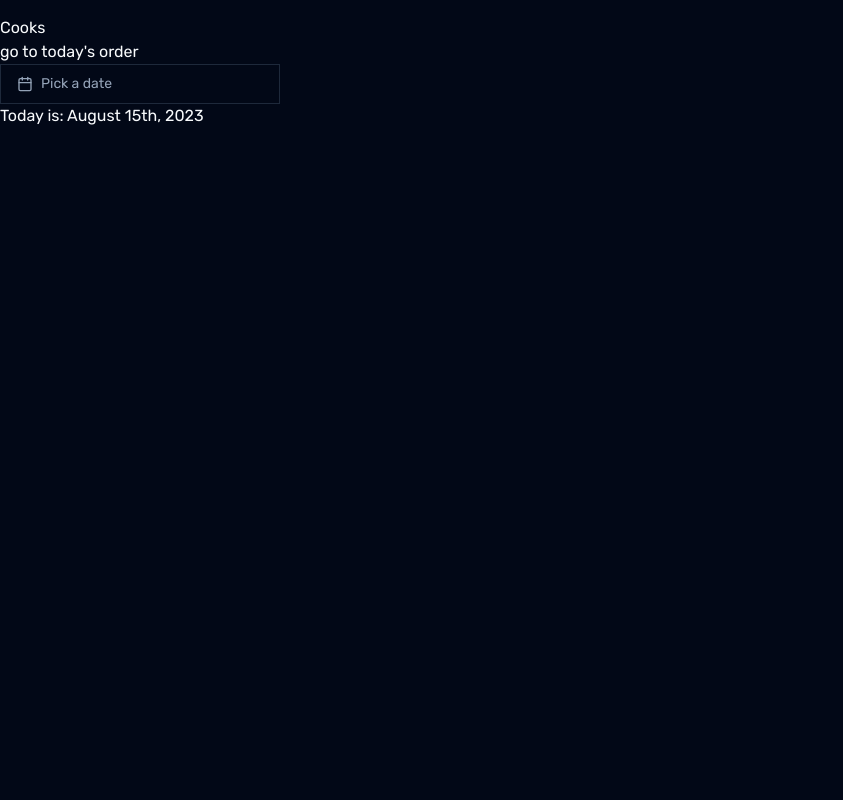
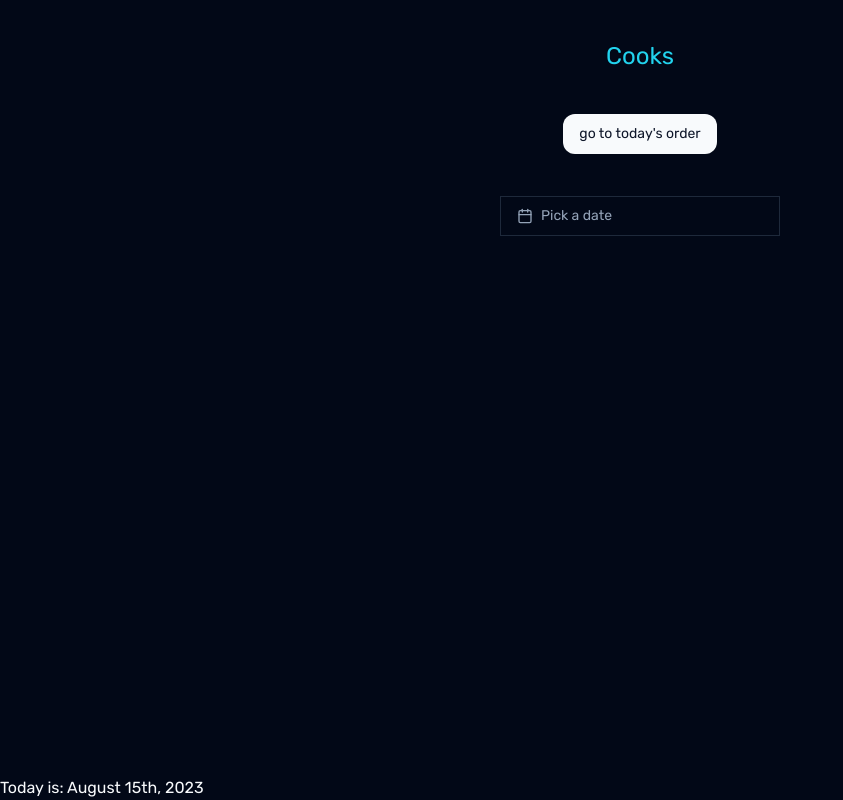
Before and after one commit to Texopolis/orderUp, a Next.js app: page /dashboard in a window 1280 px wide. Shown: the whole page, without its empty margins (0-843 px from the left). Built offline with nearby package versions, Linux system fonts and the light colour scheme.

Commit message:
small style updates

```diff
--- a/app/dashboard/layout.tsx
+++ b/app/dashboard/layout.tsx
@@ -19,8 +19,10 @@ export default function RootLayout({
   return (
     <html lang="en" className="dark">
       <body className={rubik.className}>
-        <MenuBarComp />
-        {children}
+        <div className="flex flex-col h-screen">
+          <MenuBarComp />
+          {children}
+        </div>
       </body>
     </html>
   );
--- a/app/dashboard/page.tsx
+++ b/app/dashboard/page.tsx
@@ -9,12 +9,14 @@ function page() {
   const today = Date.now();
 
   return (
-    <div className="flex flex-col">
-      <div>Cooks</div>
-      <Link href={`/${new Date()}`}>
-        go to today&apos;s order
-      </Link>
-      <DatePickerComp />
+    <div className="flex flex-col justify-between h-full">
+      <div className="flex flex-col items-center mt-6 h-1/4 justify-between">
+        <div className="text-cyan-400 text-2xl">Cooks</div>
+        <Link className ='inline-flex items-center justify-center rounded-xl text-sm font-medium ring-offset-background transition-colors focus-visible:outline-none focus-visible:ring-2 focus-visible:ring-ring focus-visible:ring-offset-2 disabled:pointer-events-none disabled:opacity-50 bg-primary text-primary-foreground hover:bg-primary/90 h-10 px-4 py-2 ' href={`/${new Date()}`}>
+          go to today&apos;s order
+        </Link>
+        <DatePickerComp />
+      </div>
       <div>Today is: {format(today, "PPP")}</div>
     </div>
   );
--- a/components/DatePickerComp.tsx
+++ b/components/DatePickerComp.tsx
@@ -40,7 +40,7 @@ export function DatePickerComp() {
         />
         {date && (
           <div className="mt-4 flex justify-center">
-            <Link href={`/${date}`}>
+            <Link href={`/${date}`} className="inline-flex items-center justify-center rounded-xl text-sm font-medium ring-offset-background transition-colors focus-visible:outline-none focus-visible:ring-2 focus-visible:ring-ring focus-visible:ring-offset-2 disabled:pointer-events-none disabled:opacity-50 bg-primary text-primary-foreground hover:bg-primary/90 h-10 px-4 py-2">
               go to {format(date, "PPP")}
             </Link>
           </div>
```
